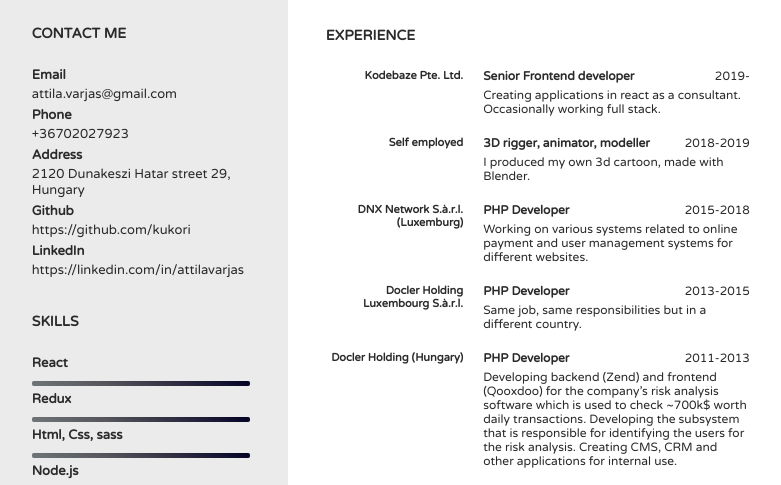
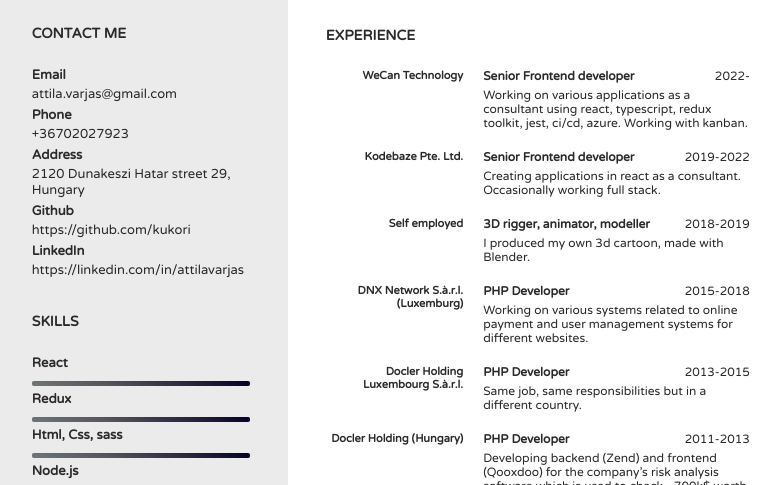
Before and after one commit to kukori/kukori.github.io, a plain HTML site: page cv/index.html in a window 1280 px wide. Shown: the part 306-791 px from the top of the page, without its empty margins (6-787 px from the left). Drawn offline with Linux system fonts and the light colour scheme.

Commit message:
changing dir

```diff
--- a/index.html
+++ b/cv/index.html
@@ -97,9 +97,19 @@
             <div class="section">
                 <div class="sectionTitle">experience</div>
                 <div class="rigthEntry">
+                    <div class="place">WeCan Technology</div>
+                    <div class="rightEntryLeft">
+                        <div class="rightEntryHeader">
+                            <div class="title">Senior Frontend developer</div>
+                            <div class="date">2022-</div>
+                        </div>
+                        <div class="description">Working on various applications as a consultant using react, typescript, redux toolkit, jest, ci/cd, azure. Working with kanban.</div>
+                    </div>
+                </div>
+                <div class="rigthEntry">
                     <div class="place">Kodebaze Pte. Ltd.</div>
                     <div class="rightEntryLeft">
-                        <div class="rightEntryHeader"><div class="title">Senior Frontend developer</div><div class="date">2019-</div></div>
+                        <div class="rightEntryHeader"><div class="title">Senior Frontend developer</div><div class="date">2019-2022</div></div>
                         <div class="description">Creating applications in react as a consultant. Occasionally working full stack.</div>
                     </div>
                 </div>
```
Also changed, not shown: cv/ati.png (renamed from ati.png).
